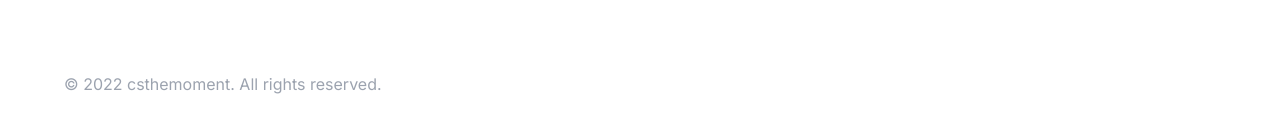
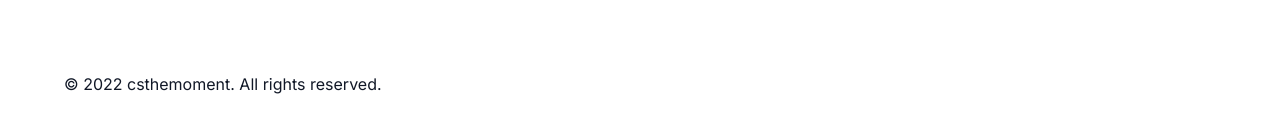
Before and after one commit to ninsau/weddingwebsite, a Next.js app: page / in a window 1280 px wide. Shown: the part 1062-1194 px from the top of the page. Built offline with nearby package versions, Linux system fonts and the light colour scheme.

Commit message:
[ADDED] improvements

```diff
--- a/components/Footer.tsx
+++ b/components/Footer.tsx
@@ -6,7 +6,7 @@
       <footer className="bg-white py-16">
         <div className="max-w-7xl mx-auto py-12 px-4 sm:px-6 md:flex md:items-center md:justify-between lg:px-8">
           <div className="mt-8 md:mt-0 md:order-1">
-            <p className="text-center text-base text-gray-400">
+            <p className="text-center text-base text-gray-900">
               &copy; 2022 csthemoment. All rights reserved.
             </p>
           </div>
--- a/components/Hero.tsx
+++ b/components/Hero.tsx
@@ -40,7 +40,6 @@
               src="https://res.cloudinary.com/deyudesls/image/upload/v1658095700/csthemoment/b2c265a8-b053-454c-bd29-1a4933838fd2_xrz4xl.webp"
               alt="image of couple standing in front of palm trees"
               className="w-full h-full object-center object-cover"
-              loading="lazy"
             />
           </div>
           <div className="absolute inset-0 bg-gray-900 opacity-50" />
```
